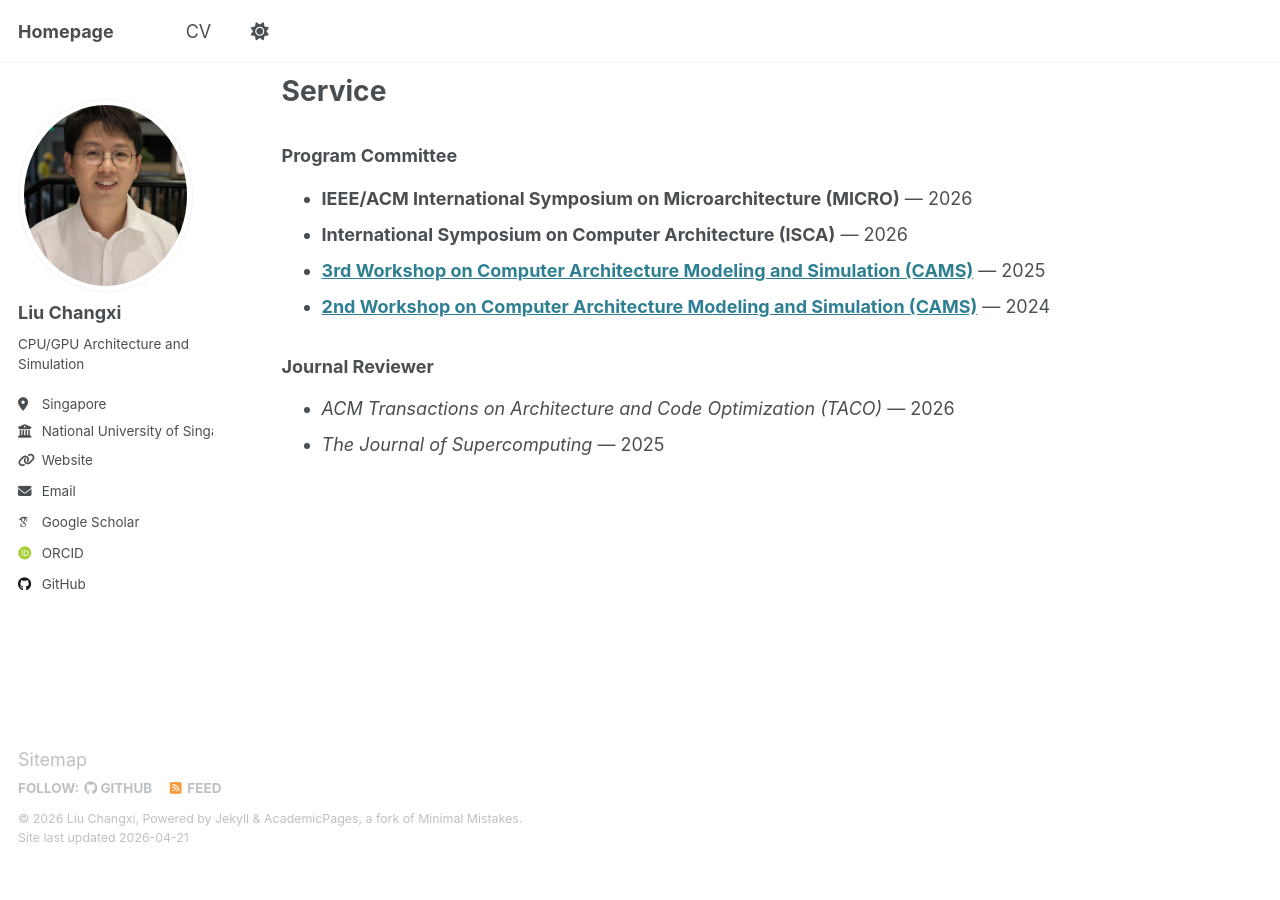
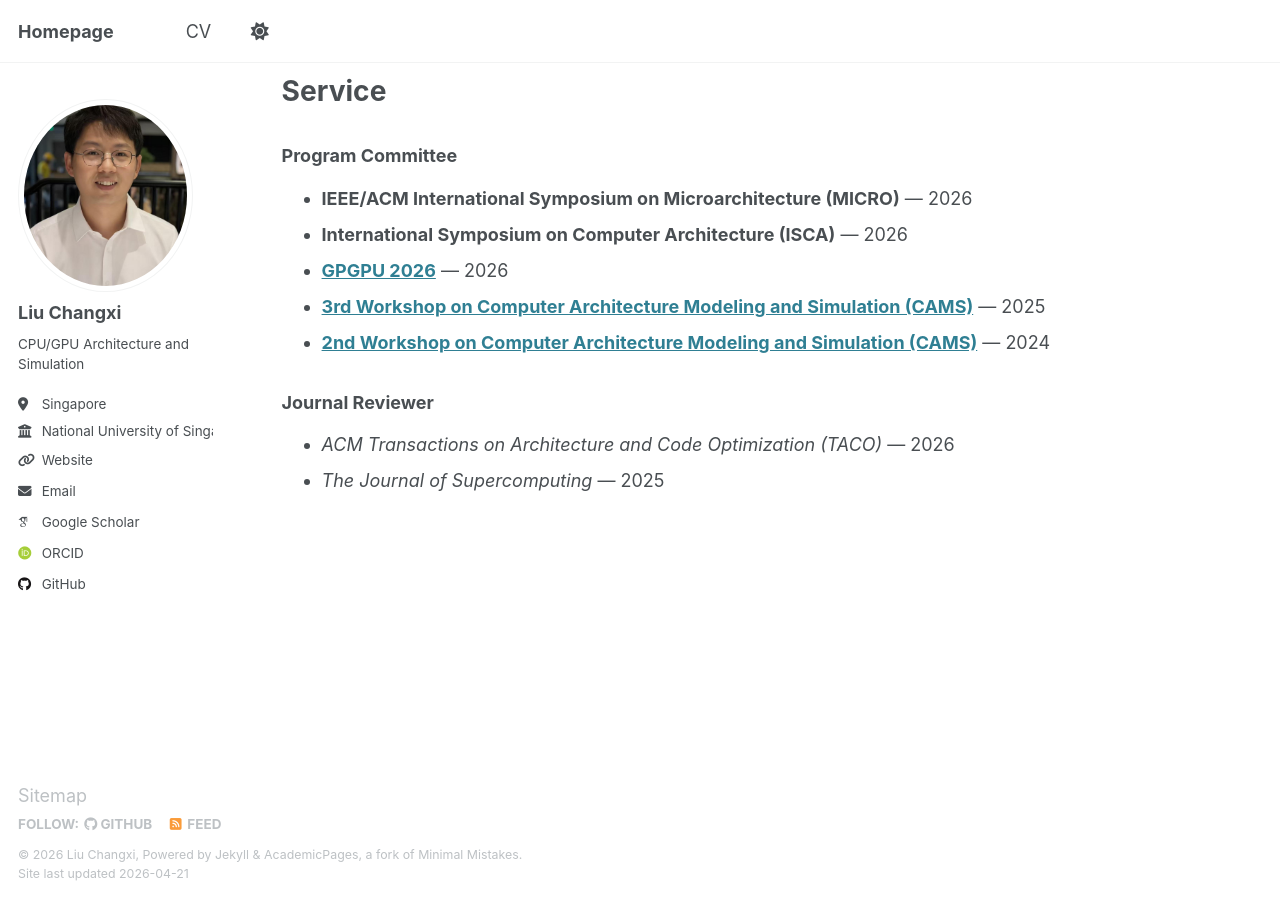
Before and after one commit to lchangxii/lchangxii.github.io, a Jekyll site: the page built from _pages/cv.md, in a window 1280 px wide and 900 px high, scrolled down 1806 px. Built offline with Jekyll 4.4.1, drawn with Linux system fonts in a browser that asks for light colours; some web fonts are replaced; before the commit the page ends 2671 px from its top, so only the background shows below that.

Commit message:
Add GPGPU 2026 program committee entry

```diff
--- a/_pages/cv.md
+++ b/_pages/cv.md
@@ -71,6 +71,7 @@ Service
 ### Program Committee
 - **IEEE/ACM International Symposium on Microarchitecture (MICRO)** — 2026
 - **International Symposium on Computer Architecture (ISCA)** — 2026
+- [**GPGPU 2026**](https://mocalabucm.github.io/gpgpu2026/) — 2026
 - [**3rd Workshop on Computer Architecture Modeling and Simulation (CAMS)**](https://sarchlab.org/cams25) — 2025
 - [**2nd Workshop on Computer Architecture Modeling and Simulation (CAMS)**](https://sarchlab.org/cams24) — 2024
 
```
